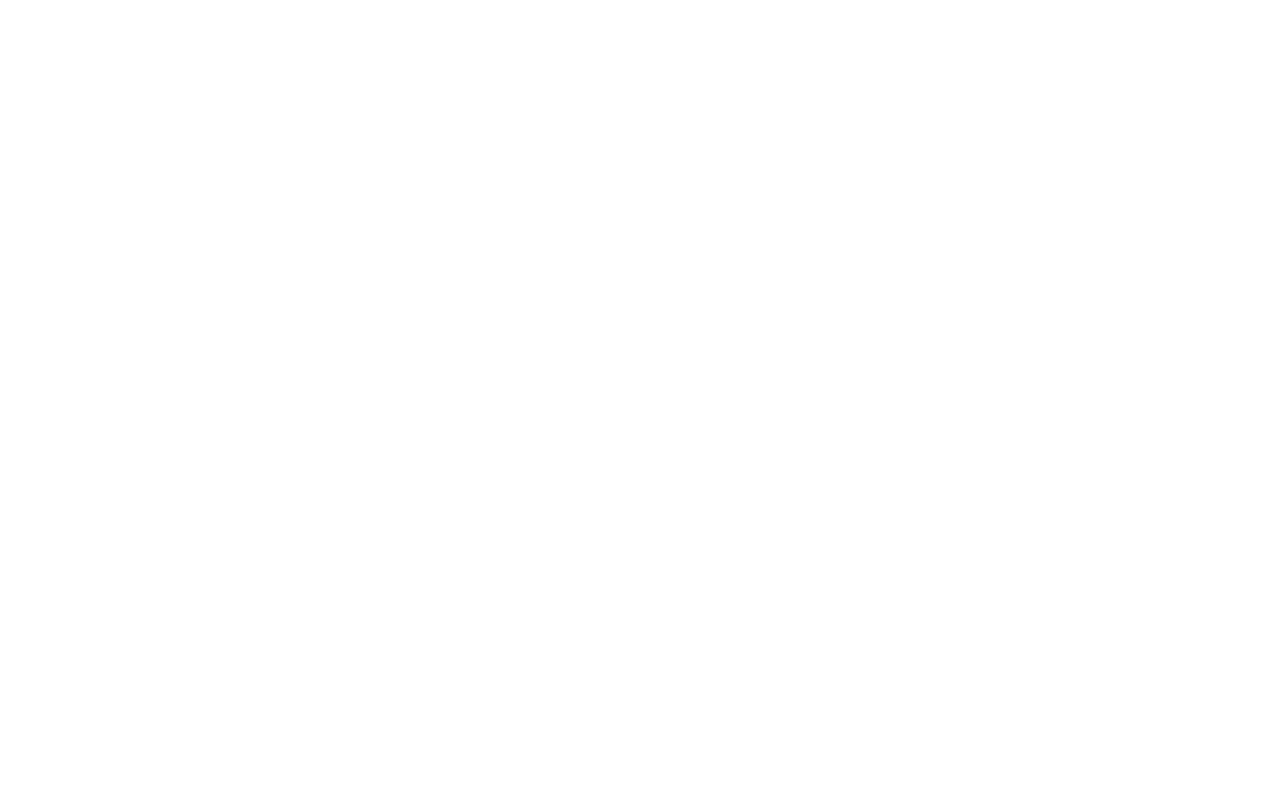
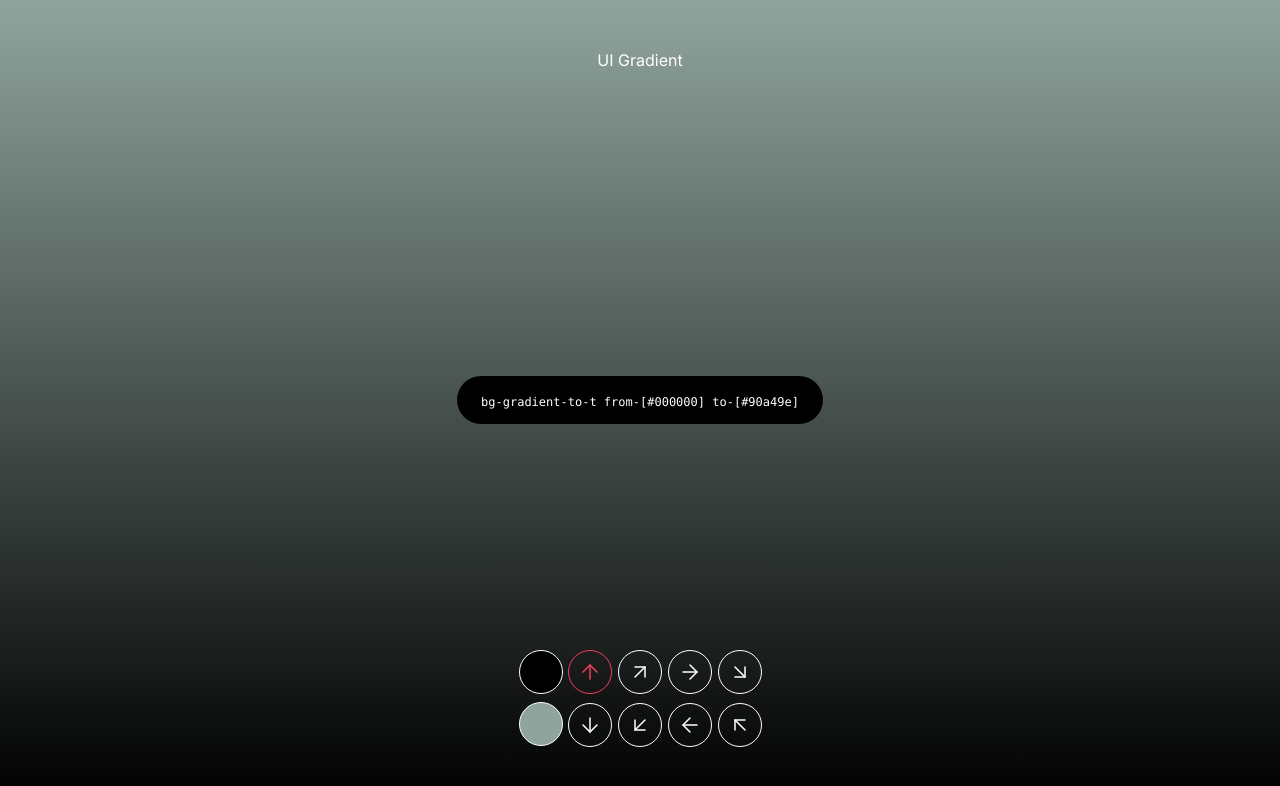
Before and after one commit to narmanguebraun/ui-gradient, a Next.js app: page / in a window 1280 px wide. Shown: the top 786 px of the page. Built offline with nearby package versions, Linux system fonts and the light colour scheme.

Commit message:
Add Background Gradient into the home page

```diff
--- a/app/page.tsx
+++ b/app/page.tsx
@@ -1,9 +1,14 @@
-import Image from "next/image";
+"use client";
+
+import BackgroundGradient from "@/components/BackgroundGradient";
 
 export default function Home() {
   return (
     <main>
-      <h1>UI Gradient</h1>
+      <header className="fixed top-12 z-10 flex w-full items-center justify-center">
+        <h1>UI Gradient</h1>
+      </header>
+      <BackgroundGradient />
     </main>
   );
 }
```
